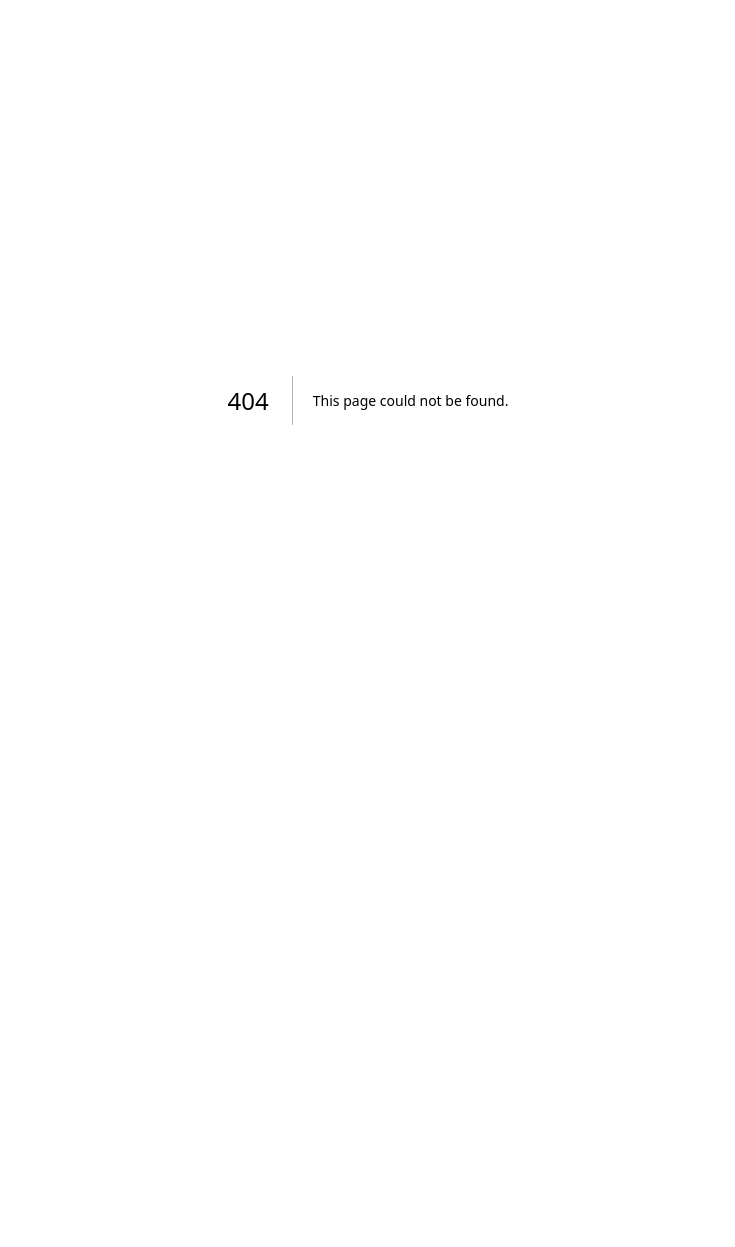
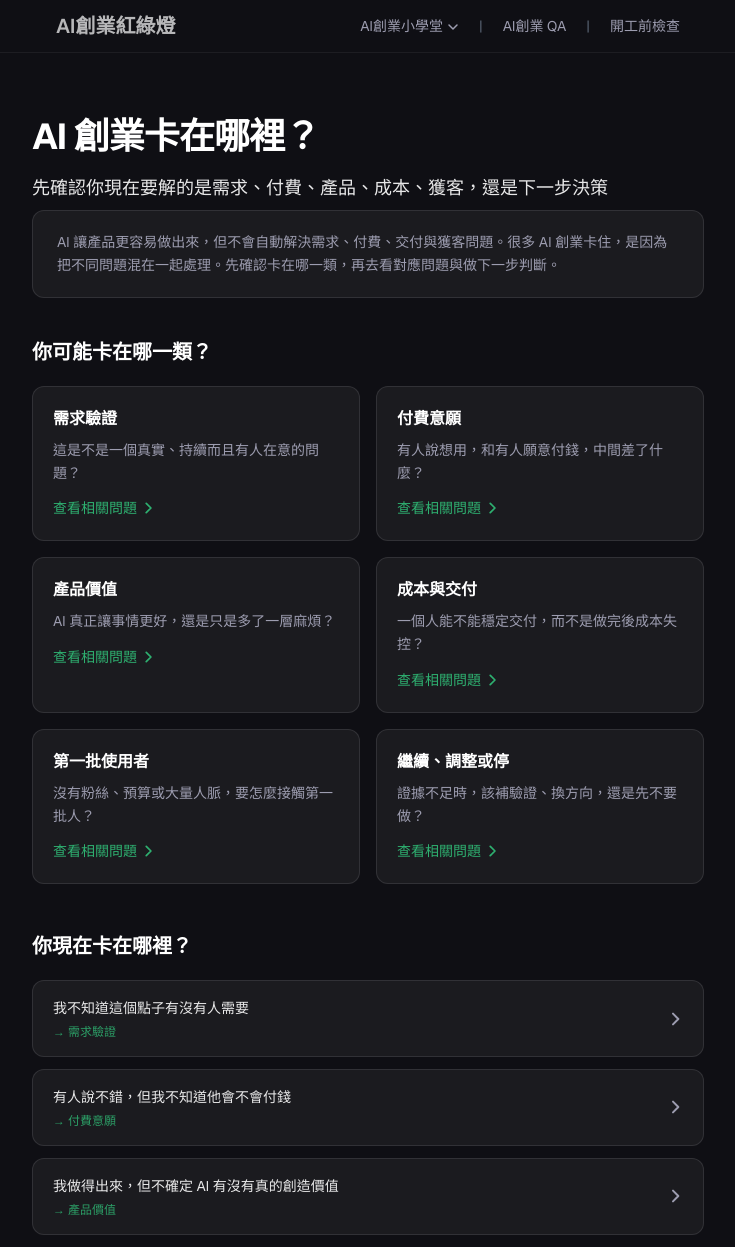
Before and after one commit to win781001-boop/ai-startup-traffic-light, a Next.js app: page /learn/ai-startup-questions in a window 1280 px wide. Before the commit this address had no page. Shown: the top 1247 px of the page, without its empty margins (272-1007 px from the left). Before the commit the page ends 800 px from the top, so only its background shows below. Built offline with nearby package versions, Linux system fonts and the light colour scheme.

Commit message:
feat: add AI startup problem-identification page

```diff
--- /dev/null
+++ b/app/learn/ai-startup-questions/page.tsx
@@ -0,0 +1,128 @@
+import type { Metadata } from "next";
+import SiteHeader from "@/components/site/SiteHeader";
+
+export const metadata: Metadata = {
+  title: "AI 創業卡在哪裡？需求、付費、產品、成本、獲客還是下一步決策",
+  description:
+    "AI 讓產品更容易做出來，但不會自動解決需求、付費、交付與獲客問題。先確認你卡在哪一類問題，再去找對應解答。",
+  openGraph: {
+    title: "AI 創業卡在哪裡？需求、付費、產品、成本、獲客還是下一步決策",
+    description:
+      "AI 讓產品更容易做出來，但不會自動解決需求、付費、交付與獲客問題。先確認你卡在哪一類問題，再去找對應解答。",
+  },
+};
+
+const categories = [
+  { id: "demand", title: "需求驗證", question: "這是不是一個真實、持續而且有人在意的問題？", href: "/learn/ai-side-project", linkLabel: "查看相關問題" },
+  { id: "willingness-to-pay", title: "付費意願", question: "有人說想用，和有人願意付錢，中間差了什麼？", href: "/learn/ai-side-project", linkLabel: "查看相關問題" },
+  { id: "product-value", title: "產品價值", question: "AI 真正讓事情更好，還是只是多了一層麻煩？", href: "/learn/ai-passive-income", linkLabel: "查看相關問題" },
+  { id: "cost-delivery", title: "成本與交付", question: "一個人能不能穩定交付，而不是做完後成本失控？", href: "/one-person-company-opc", linkLabel: "查看相關問題" },
+  { id: "first-users", title: "第一批使用者", question: "沒有粉絲、預算或大量人脈，要怎麼接觸第一批人？", href: "/learn/ai-side-project", linkLabel: "查看相關問題" },
+  { id: "decide", title: "繼續、調整或停", question: "證據不足時，該補驗證、換方向，還是先不要做？", href: "/one-person-company-opc", linkLabel: "查看相關問題" },
+];
+
+const situps = [
+  { text: "我不知道這個點子有沒有人需要", target: "需求驗證", href: "/learn/ai-side-project" },
+  { text: "有人說不錯，但我不知道他會不會付錢", target: "付費意願", href: "/learn/ai-side-project" },
+  { text: "我做得出來，但不確定 AI 有沒有真的創造價值", target: "產品價值", href: "/learn/ai-passive-income" },
+  { text: "我怕 API、客服、維護成本拖垮自己", target: "成本與交付", href: "/one-person-company-opc" },
+  { text: "我不知道第一批使用者在哪裡", target: "第一批使用者", href: "/learn/ai-side-project" },
+  { text: "我已經做了一段時間，不知道該繼續、調整還是停", target: "繼續、調整或停", href: "/one-person-company-opc" },
+];
+
+export default function AiStartupQuestionsPage() {
+  return (
+    <div className="min-h-screen bg-bg-primary">
+      <SiteHeader />
+      <main className="min-h-screen bg-bg-primary px-4 py-16 sm:px-6">
+        <div className="mx-auto max-w-2xl">
+
+          {/* A. Hero */}
+          <h1 className="mb-4 text-3xl font-bold tracking-tight text-white sm:text-4xl">
+            AI 創業卡在哪裡？
+          </h1>
+          <p className="mb-2 text-lg leading-relaxed text-white/90">
+            先確認你現在要解的是需求、付費、產品、成本、獲客，還是下一步決策
+          </p>
+          <div className="mb-10 rounded-xl border border-white/10 bg-white/5 px-6 py-5">
+            <p className="text-sm leading-relaxed text-text-secondary">
+              AI 讓產品更容易做出來，但不會自動解決需求、付費、交付與獲客問題。很多 AI 創業卡住，是因為把不同問題混在一起處理。先確認卡在哪一類，再去看對應問題與做下一步判斷。
+            </p>
+          </div>
+
+          {/* B. 六類問題卡片 */}
+          <h2 className="mb-5 text-xl font-semibold text-white">
+            你可能卡在哪一類？
+          </h2>
+          <div className="grid grid-cols-1 gap-4 sm:grid-cols-2">
+            {categories.map((cat) => (
+              <div
+                key={cat.id}
+                className="rounded-xl border border-white/10 bg-white/5 p-5 transition hover:border-white/20 hover:bg-white/10"
+              >
+                <h3 className="mb-2 text-base font-semibold text-white">
+                  {cat.title}
+                </h3>
+                <p className="mb-3 text-sm leading-relaxed text-text-secondary">
+                  {cat.question}
+                </p>
+                <a
+                  href={cat.href}
+                  className="inline-flex items-center gap-1 text-sm text-green-light/80 hover:text-green-light transition-colors"
+                >
+                  {cat.linkLabel}
+                  <svg className="h-3.5 w-3.5" viewBox="0 0 12 12" fill="none">
+                    <path d="M4.5 2L8.5 6L4.5 10" stroke="currentColor" strokeWidth="1.5" strokeLinecap="round" strokeLinejoin="round" />
+                  </svg>
+                </a>
+              </div>
+            ))}
+          </div>
+
+          {/* C. 你現在卡在哪裡？對照區塊 */}
+          <h2 className="mt-12 mb-5 text-xl font-semibold text-white">
+            你現在卡在哪裡？
+          </h2>
+          <div className="space-y-3">
+            {situps.map((s, i) => (
+              <a
+                key={i}
+                href={s.href}
+                className="flex items-center justify-between rounded-xl border border-white/10 bg-white/5 px-5 py-4 transition hover:border-white/20 hover:bg-white/10 group"
+              >
+                <div>
+                  <p className="text-sm leading-relaxed text-white/90">
+                    {s.text}
+                  </p>
+                  <p className="mt-1 text-xs text-green-light/70">
+                    → {s.target}
+                  </p>
+                </div>
+                <svg className="h-4 w-4 shrink-0 text-text-secondary transition-transform group-hover:translate-x-0.5" viewBox="0 0 12 12" fill="none">
+                  <path d="M4.5 2L8.5 6L4.5 10" stroke="currentColor" strokeWidth="1.5" strokeLinecap="round" strokeLinejoin="round" />
+                </svg>
+              </a>
+            ))}
+          </div>
+
+          {/* D. 低壓 CTA */}
+          <div className="mt-12 rounded-xl border border-white/10 bg-white/5 px-6 py-8 text-center">
+            <p className="mb-3 text-lg leading-relaxed text-white">
+              已經有具體點子嗎？
+            </p>
+            <p className="mb-5 text-sm leading-relaxed text-text-secondary">
+              把目標使用者、他正在面對的問題與你的想法整理清楚，再做一次開工前檢查。
+            </p>
+            <a
+              href="/"
+              className="inline-block rounded-lg bg-green-light px-8 py-3 text-base font-semibold text-bg-primary transition hover:bg-green-light/90"
+            >
+              開始紅綠燈檢查
+            </a>
+          </div>
+
+        </div>
+      </main>
+    </div>
+  );
+}
--- a/app/learn/page.tsx
+++ b/app/learn/page.tsx
@@ -13,6 +13,13 @@ export const metadata: Metadata = {
 };
 
 const articles = [
+  {
+    title: "AI 創業 QA",
+    url: "/learn/ai-startup-questions",
+    description:
+      "先確認你卡在需求、付費、產品、成本、第一批使用者，還是下一步決策。",
+    tags: ["創業 QA", "問題定位"],
+  },
   {
     title: "一人公司 OPC 是什麼？AI 時代的 One Person Company 與超級個體",
     url: "/one-person-company-opc",
--- a/app/sitemap.ts
+++ b/app/sitemap.ts
@@ -9,6 +9,12 @@ export default function sitemap(): MetadataRoute.Sitemap {
       lastModified: new Date(),
       changeFrequency: "weekly",
       priority: 1,
+    },
+    {
+      url: `${baseUrl}/learn/ai-startup-questions`,
+      lastModified: new Date(),
+      changeFrequency: "weekly",
+      priority: 0.8,
     },
     {
       url: `${baseUrl}/learn`,
--- a/components/site/SiteHeader.tsx
+++ b/components/site/SiteHeader.tsx
@@ -72,6 +72,10 @@ export default function SiteHeader() {
             )}
           </div>
           <span aria-hidden="true" className="text-slate-400/60 select-none">|</span>
+          <a href="/learn/ai-startup-questions" className="text-text-secondary hover:text-red-light transition-colors">
+            AI創業 QA
+          </a>
+          <span aria-hidden="true" className="text-slate-400/60 select-none">|</span>
           <a href="/" className="text-text-secondary hover:text-red-light transition-colors">
             開工前檢查
           </a>
@@ -110,6 +114,13 @@ export default function SiteHeader() {
             className="block rounded-md px-3 py-2 text-sm text-text-secondary hover:text-red-light hover:bg-white/[0.03] transition-colors"
           >
             開工前檢查
+          </a>
+          <a
+            href="/learn/ai-startup-questions"
+            onClick={() => setMobileOpen(false)}
+            className="block rounded-md px-3 py-2 text-sm text-text-secondary hover:text-red-light hover:bg-white/[0.03] transition-colors"
+          >
+            AI創業 QA
           </a>
           <div>
             <button
```
